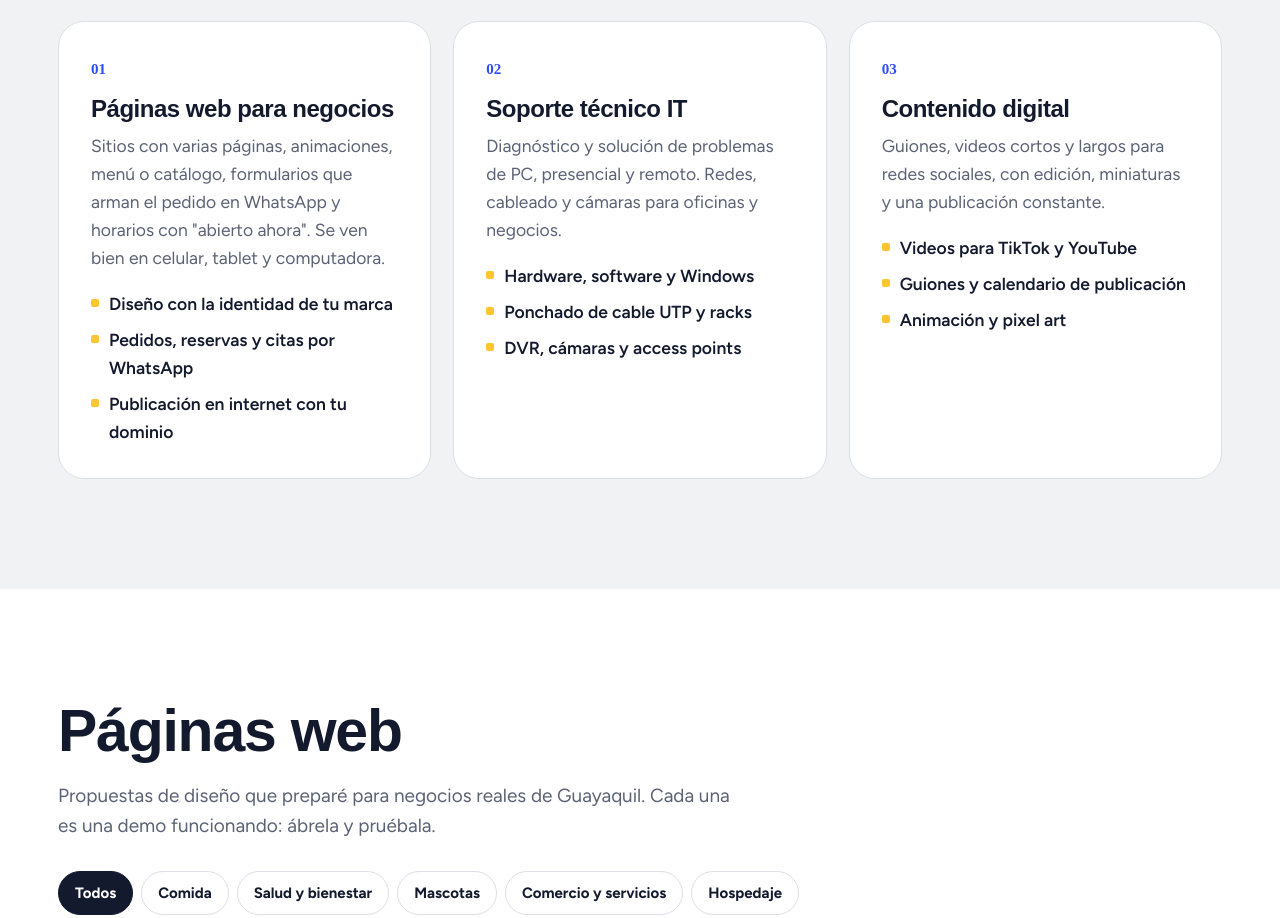
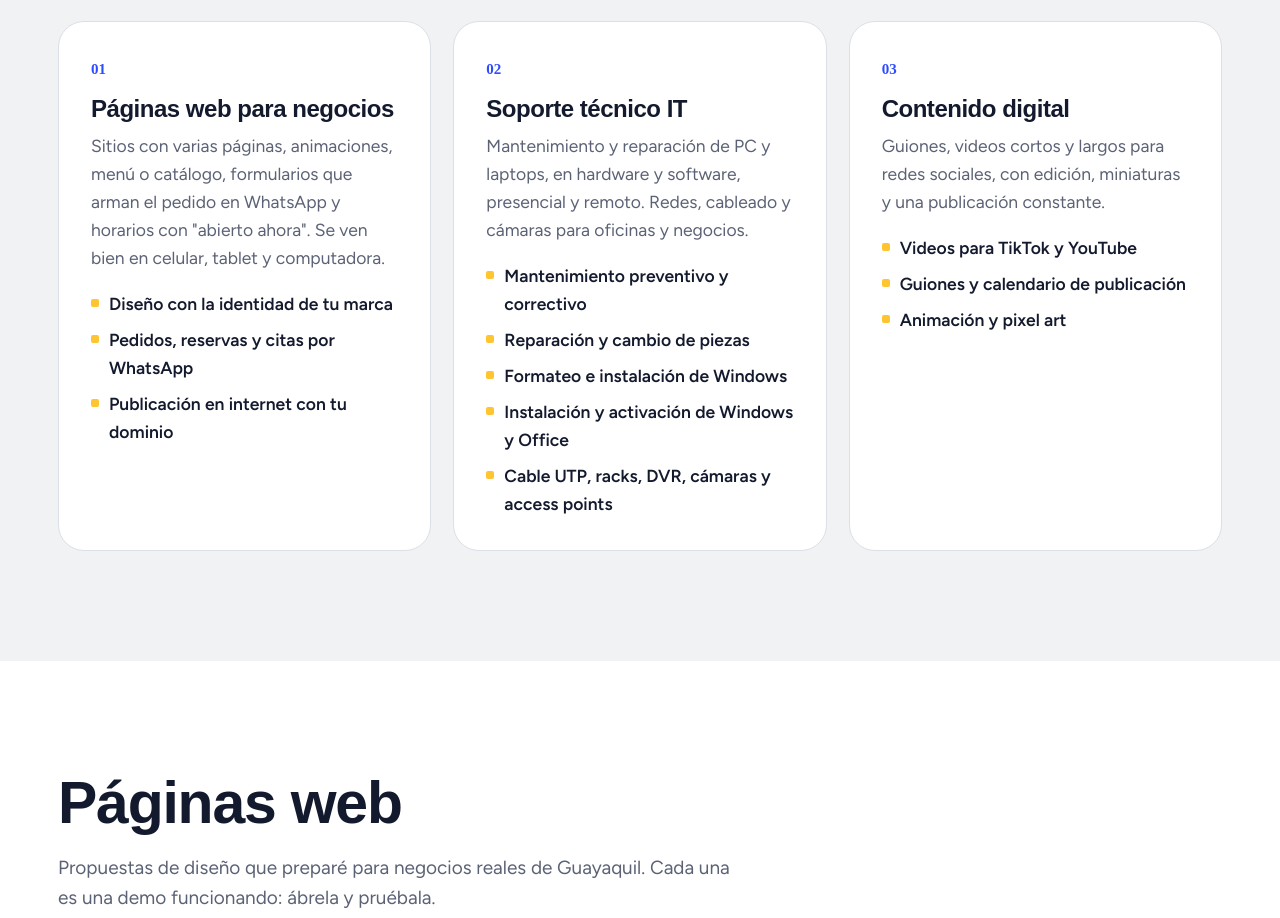
Before and after one commit to Jaredbro0oo/jaredbro0oo.github.io, a plain HTML site: page index.html in a window 1280 px wide. Shown: the part 1098-2016 px from the top of the page. Drawn offline with Linux system fonts and the light colour scheme; a web font is replaced by a local one.

Commit message:
Add files via upload

```diff
--- a/index.html
+++ b/index.html
@@ -42,7 +42,7 @@
 <h2 class="tit rv">Lo que hago</h2>
 <div class="tres">
 <article class="srv rv"><span class="num">01</span><h3>Páginas web para negocios</h3><p>Sitios con varias páginas, animaciones, menú o catálogo, formularios que arman el pedido en WhatsApp y horarios con "abierto ahora". Se ven bien en celular, tablet y computadora.</p><ul><li>Diseño con la identidad de tu marca</li><li>Pedidos, reservas y citas por WhatsApp</li><li>Publicación en internet con tu dominio</li></ul></article>
-<article class="srv rv d1"><span class="num">02</span><h3>Soporte técnico IT</h3><p>Diagnóstico y solución de problemas de PC, presencial y remoto. Redes, cableado y cámaras para oficinas y negocios.</p><ul><li>Hardware, software y Windows</li><li>Ponchado de cable UTP y racks</li><li>DVR, cámaras y access points</li></ul></article>
+<article class="srv rv d1"><span class="num">02</span><h3>Soporte técnico IT</h3><p>Mantenimiento y reparación de PC y laptops, en hardware y software, presencial y remoto. Redes, cableado y cámaras para oficinas y negocios.</p><ul><li>Mantenimiento preventivo y correctivo</li><li>Reparación y cambio de piezas</li><li>Formateo e instalación de Windows</li><li>Instalación y activación de Windows y Office</li><li>Cable UTP, racks, DVR, cámaras y access points</li></ul></article>
 <article class="srv rv d2"><span class="num">03</span><h3>Contenido digital</h3><p>Guiones, videos cortos y largos para redes sociales, con edición, miniaturas y una publicación constante.</p><ul><li>Videos para TikTok y YouTube</li><li>Guiones y calendario de publicación</li><li>Animación y pixel art</li></ul></article>
 </div></div></section>
 
@@ -108,14 +108,14 @@
 <section id="experiencia" class="experiencia"><div class="wrap egrid">
 <div><h2 class="tit rv">Experiencia</h2>
 <ol class="linea">
-<li class="rv"><span class="fecha">2026 – Actualidad</span><h3>Asistente del Área de Sistemas</h3><p class="emp">Tractodiesel</p><ul><li>Diagnóstico y solución de problemas de PC en hardware y software, presencial y remoto.</li><li>Ponchado y tendido de cable de red UTP y organización de racks de comunicaciones.</li><li>Instalación y configuración de DVR, cámaras de seguridad y access points.</li><li>Soporte a usuarios en incidencias de equipos, programas y conectividad.</li></ul></li>
+<li class="rv"><span class="fecha">2026 – Actualidad</span><h3>Asistente del Área de Sistemas</h3><p class="emp">Tractodiesel</p><ul><li>Diagnóstico y solución de problemas de PC y laptops en hardware y software, presencial y remoto.</li><li>Mantenimiento preventivo y correctivo de equipos, formateo e instalación y activación de Windows y Office.</li><li>Ponchado y tendido de cable de red UTP y organización de racks de comunicaciones.</li><li>Instalación y configuración de DVR, cámaras de seguridad y access points.</li><li>Soporte a usuarios en incidencias de equipos, programas y conectividad.</li></ul></li>
 <li class="rv"><span class="fecha">2026 – Actualidad</span><h3>Diseño web freelance</h3><p class="emp">Jaredbro0o</p><ul><li>Más de 20 páginas de muestra para negocios de comida, salud, mascotas, comercio y hospedaje.</li><li>Contacto directo con los negocios y presentación de propuestas.</li></ul></li>
 <li class="rv"><span class="fecha">2025 – 2026</span><h3>Soporte de Ventas FVD</h3><p class="emp">CANTEC</p><ul><li>Ingreso y registro de información de clientes en el sistema.</li><li>Gestión de solicitudes de clientes y seguimiento hasta su cierre.</li></ul></li>
 <li class="rv"><span class="fecha">2025</span><h3>Asesor de Ventas</h3><p class="emp">CANTEC</p><ul><li>Asesoría a clientes y venta de equipos electrónicos y servicios de telecomunicaciones.</li></ul></li>
 <li class="rv"><span class="fecha">2019 – 2025</span><h3>Bachiller Técnico en Informática</h3><p class="emp">Unidad Educativa Fiscal Durán</p></li>
 </ol></div>
 <aside class="habil rv d1"><h3>Habilidades</h3>
-<div class="grupo"><h4>Soporte técnico IT</h4><p><span>Hardware y software</span><span>Soporte presencial y remoto</span><span>Instalación de programas</span><span>Windows y mantenimiento</span><span>Impresoras e inventarios</span></p></div>
+<div class="grupo"><h4>Soporte técnico IT</h4><p><span>Mantenimiento de PC y laptops</span><span>Reparación de hardware</span><span>Reparación de software</span><span>Formateo e instalación de Windows</span><span>Activación de Windows y Office</span><span>Instalación de programas</span><span>Soporte presencial y remoto</span><span>Impresoras e inventarios</span></p></div>
 <div class="grupo"><h4>Redes y telemática</h4><p><span>Cable UTP</span><span>Racks</span><span>DVR y cámaras</span><span>Access points</span></p></div>
 <div class="grupo"><h4>Desarrollo y diseño</h4><p><span>HTML</span><span>CSS</span><span>JavaScript</span><span>C++</span><span>Godot</span><span>Netlify</span><span>Pixel art</span></p></div>
 <div class="grupo"><h4>Ofimática</h4><p><span>Excel</span><span>Word</span><span>PowerPoint</span><span>Organización documental</span></p></div>
```
